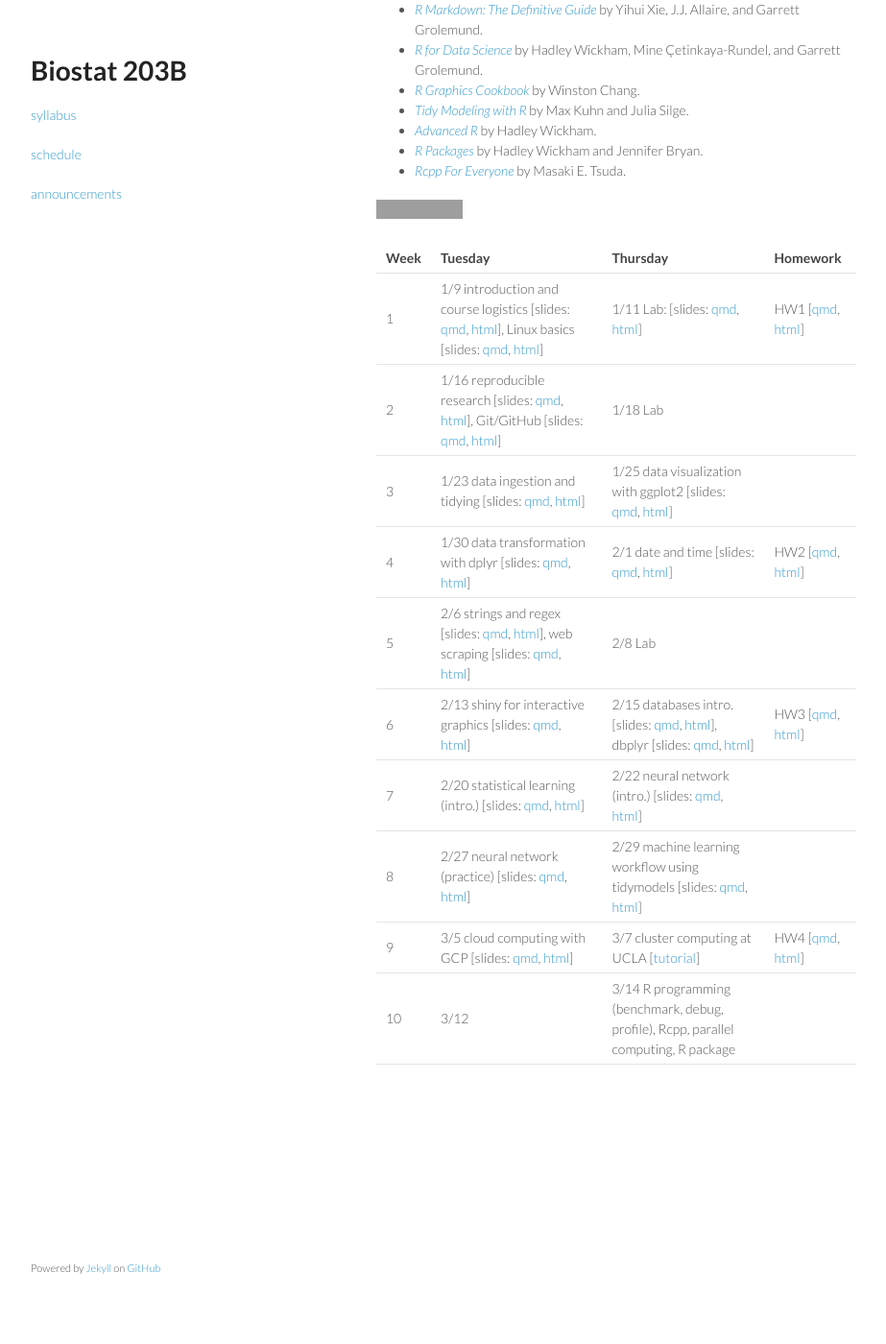
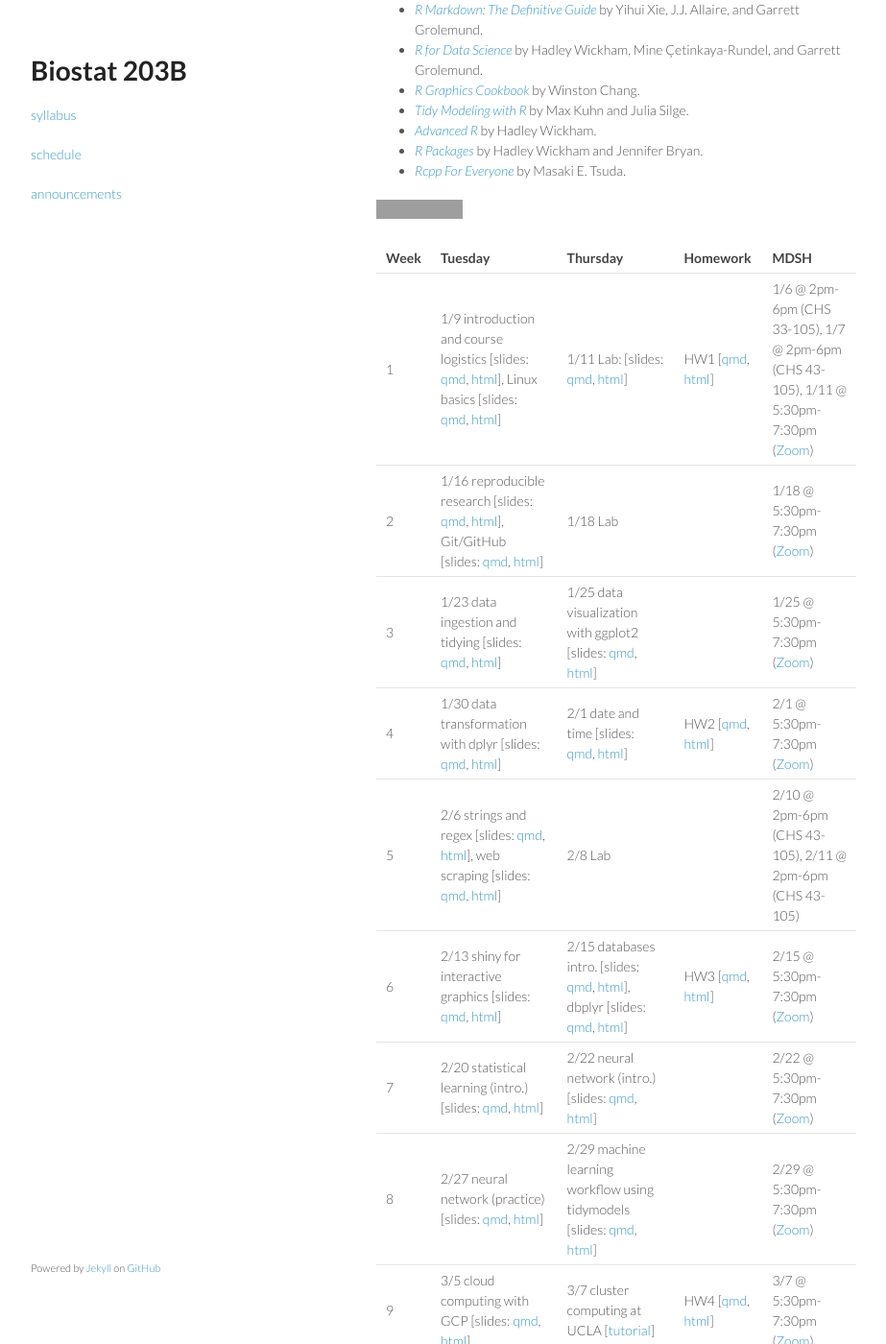
Before and after one commit to ucla-biostat-203b/2024winter, a Jekyll site: the page built from schedule/schedule.md, in a window 1280 px wide and 1400 px high, scrolled down 379 px. Shown: the whole window at 96% size, without its empty margins (178-1101 px from the left). Built offline with Jekyll 4.4.1, drawn with Linux system fonts in a browser that asks for light colours; some of the changed text lies outside the part shown; grey boxes are pictures that could not be loaded.

Commit message:
MDSH schedule in a separate column

```diff
--- a/schedule/schedule.md
+++ b/schedule/schedule.md
@@ -27,15 +27,15 @@
 
 [![Binder](https://mybinder.org/badge_logo.svg)](https://mybinder.org/v2/gh/ucla-biostat-203b/2024winter/main?urlpath=rstudio)
 
-| Week | Tuesday | Thursday | Homework |
-|:-----------|:------------|:------------|:------------|
-| 1 | 1/9 introduction and course logistics \[slides: [qmd](https://raw.githubusercontent.com/ucla-biostat-203b/2024winter/master/slides/01-intro/intro.qmd), [html](../slides/01-intro/intro.html)\], Linux basics \[slides: [qmd](https://raw.githubusercontent.com/ucla-biostat-203b/2024winter/master/slides/02-linux/linux.qmd), [html](../slides/02-linux/linux.html)\] | 1/11 Lab: \[slides: [qmd](https://raw.githubusercontent.com/ucla-biostat-203b/2024winter/master/labs/lab01/lab01.qmd), [html](../labs/lab01/lab01.html)\] | HW1 \[[qmd](https://raw.githubusercontent.com/ucla-biostat-203b/2024winter/master/hw/hw1/hw1.qmd), [html](../hw/hw1/hw1.html)\] |
-| 2 | 1/16 reproducible research \[slides: [qmd](https://raw.githubusercontent.com/ucla-biostat-203b/2024winter/master/slides/03-repres/repres.qmd), [html](../slides/03-repres/repres.html)\], Git/GitHub \[slides: [qmd](https://raw.githubusercontent.com/ucla-biostat-203b/2024winter/master/slides/04-git/git.qmd), [html](../slides/04-git/git.html)\] | 1/18 Lab | |
-| 3 | 1/23 data ingestion and tidying \[slides: [qmd](https://raw.githubusercontent.com/ucla-biostat-203b/2024winter/master/slides/05-tidy/tidy.qmd), [html](../slides/05-tidy/tidy.html)\] | 1/25 data visualization with ggplot2 \[slides: [qmd](https://raw.githubusercontent.com/ucla-biostat-203b/2024winter/master/slides/06-vis/ggplot2.qmd), [html](../slides/06-vis/ggplot2.html)\] | |
-| 4 | 1/30 data transformation with dplyr \[slides: [qmd](https://raw.githubusercontent.com/ucla-biostat-203b/2024winter/master/slides/07-dplyr/dplyr.qmd), [html](../slides/07-dplyr/dplyr.html)\] | 2/1 date and time \[slides: [qmd](https://raw.githubusercontent.com/ucla-biostat-203b/2024winter/master/slides/08-datetime/datetime.qmd), [html](../slides/08-datetime/datetime.html)\] | HW2 \[[qmd](https://raw.githubusercontent.com/ucla-biostat-203b/2024winter/master/hw/hw2/hw2.qmd), [html](../hw/hw2/hw2.html)\] |
-| 5 | 2/6 strings and regex \[slides: [qmd](https://raw.githubusercontent.com/ucla-biostat-203b/2024winter/master/slides/09-strings/stringr.qmd), [html](../slides/09-strings/stringr.html)\], web scraping \[slides: [qmd](https://raw.githubusercontent.com/ucla-biostat-203b/2024winter/master/slides/10-scraping/scraping.qmd), [html](../slides/10-scraping/scraping.html)\] | 2/8 Lab | |
-| 6 | 2/13 shiny for interactive graphics \[slides: [qmd](https://raw.githubusercontent.com/ucla-biostat-203b/2024winter/master/slides/11-shiny/shiny.qmd), [html](../slides/11-shiny/shiny.html)\] | 2/15  databases intro. \[slides: [qmd](https://raw.githubusercontent.com/ucla-biostat-203b/2024winter/master/slides/12-dbplyr/dbintro.qmd), [html](../slides/12-dbplyr/dbintro.html)\], dbplyr \[slides: [qmd](https://raw.githubusercontent.com/ucla-biostat-203b/2024winter/master/slides/12-dbplyr/dbplyr.qmd), [html](../slides/12-dbplyr/dbplyr.html)\] | HW3 \[[qmd](https://raw.githubusercontent.com/ucla-biostat-203b/2024winter/master/hw/hw3/hw3.qmd), [html](../hw/hw3/hw3.html)\] |
-| 7 | 2/20 statistical learning (intro.) \[slides: [qmd](https://raw.githubusercontent.com/ucla-biostat-203b/2024winter/master/slides/14-statlearn/statlearn.qmd), [html](../slides/14-statlearn/statlearn.html)\] | 2/22 neural network (intro.) \[slides: [qmd](https://raw.githubusercontent.com/ucla-econ-425t/2024winter/master/slides/10-nn/nn.qmd), [html](https://ucla-econ-425t.github.io/2024winter/slides/10-nn/nn.html)\] | |
-| 8 | 2/27 neural network (practice) \[slides: [qmd](https://raw.githubusercontent.com/ucla-econ-425t/2024winter/master/slides/10-nn/nn_practice.qmd), [html](https://ucla-econ-425t.github.io/2024winter/slides/10-nn/nn_practice.html)\] | 2/29 machine learning workflow using tidymodels \[slides: [qmd](https://raw.githubusercontent.com/ucla-biostat-203b/2024winter/master/slides/18-tidymodels/tidymodels.qmd), [html](https://ucla-biostat-203b.github.io/2024winter/slides/18-tidymodels/tidymodels.html)\] | |
-| 9 | 3/5 cloud computing with GCP \[slides: [qmd](https://raw.githubusercontent.com/ucla-biostat-203b/2024winter/master/slides/13-gcp/gcp.qmd), [html](../slides/13-gcp/gcp.html)\] | 3/7 cluster computing at UCLA \[[tutorial](https://github.com/chris-german/Hoffman2Tutorials)\] | HW4 \[[qmd](https://raw.githubusercontent.com/ucla-biostat-203b/2024winter/master/hw/hw4/hw4.qmd), [html](../hw/hw4/hw4.html)\] |
-| 10 | 3/12  | 3/14 R programming (benchmark, debug, profile), Rcpp, parallel computing, R package | |
+| Week | Tuesday | Thursday | Homework | MDSH |
+|:-----------|:------------|:------------|:------------|:------------|
+| 1 | 1/9 introduction and course logistics \[slides: [qmd](https://raw.githubusercontent.com/ucla-biostat-203b/2024winter/master/slides/01-intro/intro.qmd), [html](../slides/01-intro/intro.html)\], Linux basics \[slides: [qmd](https://raw.githubusercontent.com/ucla-biostat-203b/2024winter/master/slides/02-linux/linux.qmd), [html](../slides/02-linux/linux.html)\] | 1/11 Lab: \[slides: [qmd](https://raw.githubusercontent.com/ucla-biostat-203b/2024winter/master/labs/lab01/lab01.qmd), [html](../labs/lab01/lab01.html)\] | HW1 \[[qmd](https://raw.githubusercontent.com/ucla-biostat-203b/2024winter/master/hw/hw1/hw1.qmd), [html](../hw/hw1/hw1.html)\] | 1/6 @ 2pm-6pm (CHS 33-105), 1/7 @ 2pm-6pm (CHS 43-105), 1/11 @ 5:30pm-7:30pm ([Zoom](https://ucla.zoom.us/j/97770904876)) |
+| 2 | 1/16 reproducible research \[slides: [qmd](https://raw.githubusercontent.com/ucla-biostat-203b/2024winter/master/slides/03-repres/repres.qmd), [html](../slides/03-repres/repres.html)\], Git/GitHub \[slides: [qmd](https://raw.githubusercontent.com/ucla-biostat-203b/2024winter/master/slides/04-git/git.qmd), [html](../slides/04-git/git.html)\] | 1/18 Lab | | 1/18 @ 5:30pm-7:30pm ([Zoom](https://ucla.zoom.us/j/97770904876)) |
+| 3 | 1/23 data ingestion and tidying \[slides: [qmd](https://raw.githubusercontent.com/ucla-biostat-203b/2024winter/master/slides/05-tidy/tidy.qmd), [html](../slides/05-tidy/tidy.html)\] | 1/25 data visualization with ggplot2 \[slides: [qmd](https://raw.githubusercontent.com/ucla-biostat-203b/2024winter/master/slides/06-vis/ggplot2.qmd), [html](../slides/06-vis/ggplot2.html)\] | | 1/25 @ 5:30pm-7:30pm ([Zoom](https://ucla.zoom.us/j/97770904876)) |
+| 4 | 1/30 data transformation with dplyr \[slides: [qmd](https://raw.githubusercontent.com/ucla-biostat-203b/2024winter/master/slides/07-dplyr/dplyr.qmd), [html](../slides/07-dplyr/dplyr.html)\] | 2/1 date and time \[slides: [qmd](https://raw.githubusercontent.com/ucla-biostat-203b/2024winter/master/slides/08-datetime/datetime.qmd), [html](../slides/08-datetime/datetime.html)\] | HW2 \[[qmd](https://raw.githubusercontent.com/ucla-biostat-203b/2024winter/master/hw/hw2/hw2.qmd), [html](../hw/hw2/hw2.html)\] | 2/1 @ 5:30pm-7:30pm ([Zoom](https://ucla.zoom.us/j/97770904876)) |
+| 5 | 2/6 strings and regex \[slides: [qmd](https://raw.githubusercontent.com/ucla-biostat-203b/2024winter/master/slides/09-strings/stringr.qmd), [html](../slides/09-strings/stringr.html)\], web scraping \[slides: [qmd](https://raw.githubusercontent.com/ucla-biostat-203b/2024winter/master/slides/10-scraping/scraping.qmd), [html](../slides/10-scraping/scraping.html)\] | 2/8 Lab | | 2/10 @ 2pm-6pm (CHS 43-105), 2/11 @ 2pm-6pm (CHS 43-105) |
+| 6 | 2/13 shiny for interactive graphics \[slides: [qmd](https://raw.githubusercontent.com/ucla-biostat-203b/2024winter/master/slides/11-shiny/shiny.qmd), [html](../slides/11-shiny/shiny.html)\] | 2/15  databases intro. \[slides: [qmd](https://raw.githubusercontent.com/ucla-biostat-203b/2024winter/master/slides/12-dbplyr/dbintro.qmd), [html](../slides/12-dbplyr/dbintro.html)\], dbplyr \[slides: [qmd](https://raw.githubusercontent.com/ucla-biostat-203b/2024winter/master/slides/12-dbplyr/dbplyr.qmd), [html](../slides/12-dbplyr/dbplyr.html)\] | HW3 \[[qmd](https://raw.githubusercontent.com/ucla-biostat-203b/2024winter/master/hw/hw3/hw3.qmd), [html](../hw/hw3/hw3.html)\] | 2/15 @ 5:30pm-7:30pm ([Zoom](https://ucla.zoom.us/j/97770904876)) |
+| 7 | 2/20 statistical learning (intro.) \[slides: [qmd](https://raw.githubusercontent.com/ucla-biostat-203b/2024winter/master/slides/14-statlearn/statlearn.qmd), [html](../slides/14-statlearn/statlearn.html)\] | 2/22 neural network (intro.) \[slides: [qmd](https://raw.githubusercontent.com/ucla-econ-425t/2024winter/master/slides/10-nn/nn.qmd), [html](https://ucla-econ-425t.github.io/2024winter/slides/10-nn/nn.html)\] | | 2/22 @ 5:30pm-7:30pm ([Zoom](https://ucla.zoom.us/j/97770904876)) |
+| 8 | 2/27 neural network (practice) \[slides: [qmd](https://raw.githubusercontent.com/ucla-econ-425t/2024winter/master/slides/10-nn/nn_practice.qmd), [html](https://ucla-econ-425t.github.io/2024winter/slides/10-nn/nn_practice.html)\] | 2/29 machine learning workflow using tidymodels \[slides: [qmd](https://raw.githubusercontent.com/ucla-biostat-203b/2024winter/master/slides/18-tidymodels/tidymodels.qmd), [html](https://ucla-biostat-203b.github.io/2024winter/slides/18-tidymodels/tidymodels.html)\] | | 2/29 @ 5:30pm-7:30pm ([Zoom](https://ucla.zoom.us/j/97770904876)) |
+| 9 | 3/5 cloud computing with GCP \[slides: [qmd](https://raw.githubusercontent.com/ucla-biostat-203b/2024winter/master/slides/13-gcp/gcp.qmd), [html](../slides/13-gcp/gcp.html)\] | 3/7 cluster computing at UCLA \[[tutorial](https://github.com/chris-german/Hoffman2Tutorials)\] | HW4 \[[qmd](https://raw.githubusercontent.com/ucla-biostat-203b/2024winter/master/hw/hw4/hw4.qmd), [html](../hw/hw4/hw4.html)\] | 3/7 @ 5:30pm-7:30pm ([Zoom](https://ucla.zoom.us/j/97770904876)) |
+| 10 | 3/12  | 3/14 R programming (benchmark, debug, profile), Rcpp, parallel computing, R package | | 3/16 @ 2pm-6pm (CHS 43-105), 3/17 @ 2pm-6pm (CHS 43-105) |
```
